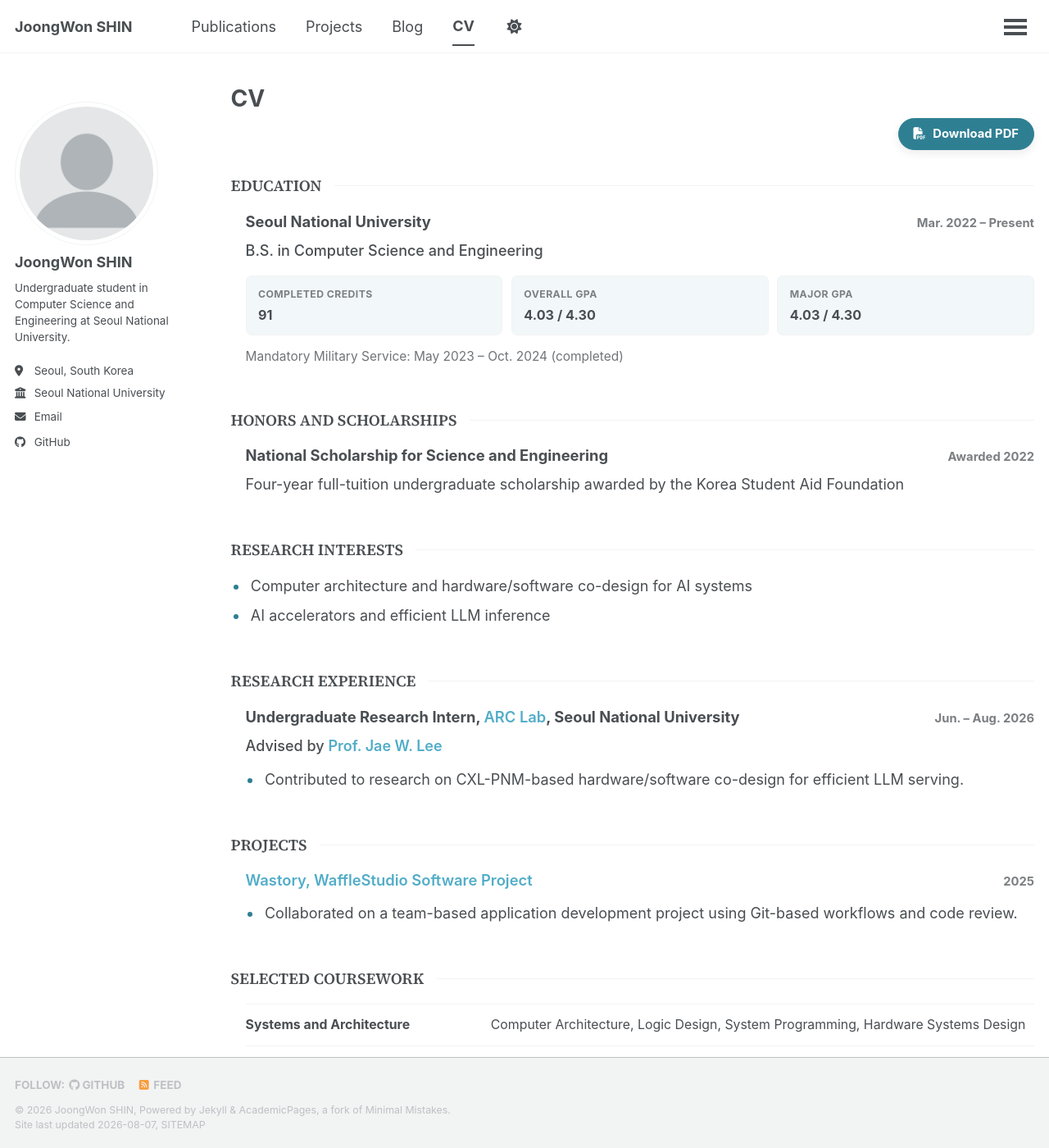
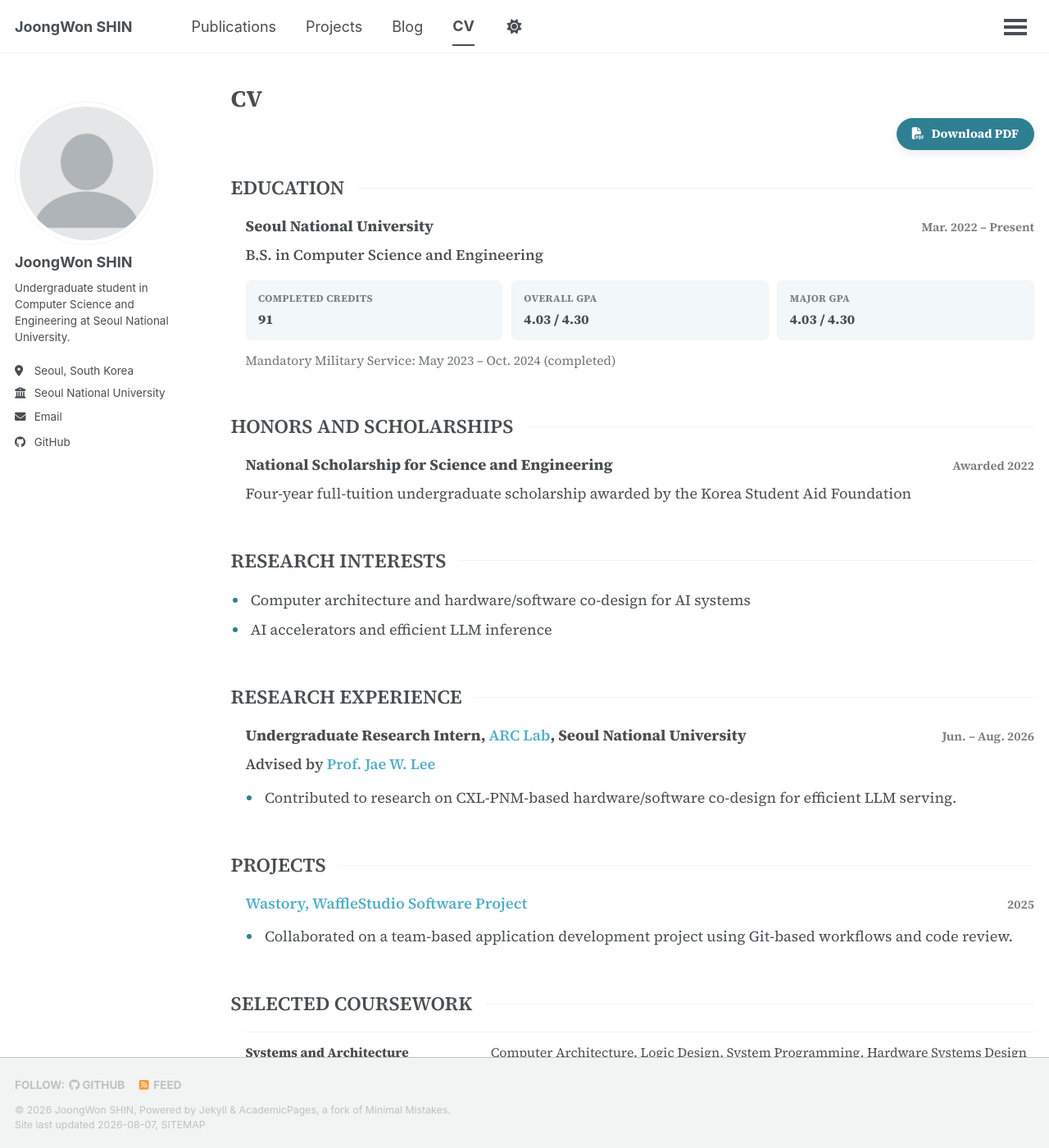
Before and after one commit to joongwon0204/joongwon0204.github.io, a Jekyll site: the page built from _pages/cv.md, in a window 1280 px wide and 1400 px high. Shown: the whole window at 82% size. Built offline with Jekyll 4.4.1, drawn with Linux system fonts in a browser that asks for light colours; a script that is not in the unit is left out.

Commit message:
update CV styles for improved typography and layout consistency

```diff
--- a/_includes/head/custom.html
+++ b/_includes/head/custom.html
@@ -6,10 +6,10 @@
 <link rel="stylesheet" href="{{ base_path }}/assets/css/academicons.css"/>
 
 {% if page.url == "/cv/" %}
-<!-- Section-heading typeface for the web CV only -->
+<!-- Typeface for the web CV only -->
 <link rel="preconnect" href="https://fonts.googleapis.com"/>
 <link rel="preconnect" href="https://fonts.gstatic.com" crossorigin/>
-<link rel="stylesheet" href="https://fonts.googleapis.com/css2?family=Source+Serif+4:wght@600&amp;display=swap"/>
+<link rel="stylesheet" href="https://fonts.googleapis.com/css2?family=Source+Serif+4:wght@400..800&amp;display=swap"/>
 {% endif %}
 
 <!-- favicon from https://commons.wikimedia.org/wiki/File:OOjs_UI_icon_academic-progressive.svg -->
--- a/_layouts/archive.html
+++ b/_layouts/archive.html
@@ -15,7 +15,7 @@ layout: default
 <div id="main" role="main">
   {% include sidebar.html %}
 
-  <div class="archive">
+  <div class="archive{% if page.url == '/cv/' %} archive--cv{% endif %}">
     {% unless page.header.overlay_color or page.header.overlay_image %}
       <h1 class="page__title">{{ page.title }}</h1>
     {% endunless %}
--- a/_sass/layout/_json_cv.scss
+++ b/_sass/layout/_json_cv.scss
@@ -1,6 +1,16 @@
 /* ==========================================================================
    CV PAGE
    ========================================================================== */
+
+.archive--cv {
+  --cv-font-family: "Source Serif 4", Georgia, Times, serif;
+
+  font-family: var(--cv-font-family);
+
+  > .page__title {
+    font-family: var(--cv-font-family);
+  }
+}
 
 .cv-page {
   --cv-accent: var(--global-base-color);
@@ -78,8 +88,8 @@
     padding: 0;
     border: 0;
     color: var(--global-text-color);
-    font-family: "Source Serif 4", Georgia, Times, serif;
-    font-size: 1.05rem;
+    font-family: inherit;
+    font-size: 1.3125rem;
     font-weight: 600;
     letter-spacing: 0;
     line-height: 1.3;
@@ -116,7 +126,7 @@
 
   h3 {
     color: var(--global-text-color);
-    font-family: $sans-serif;
+    font-family: inherit;
     font-size: 1.02rem;
     font-weight: 750;
     line-height: 1.45;
@@ -221,7 +231,7 @@
   dt,
   dd {
     margin: 0;
-    font-family: $sans-serif;
+    font-family: inherit;
     font-size: 0.88rem;
     line-height: 1.55;
   }
```
